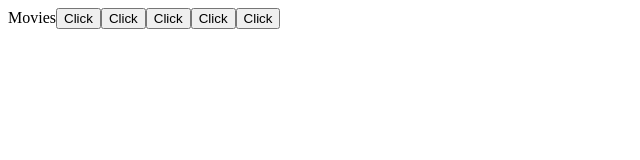
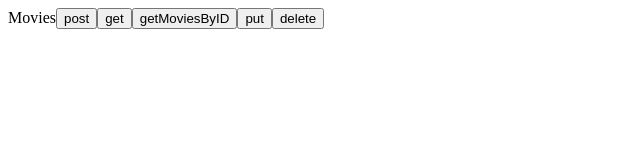
Before and after one commit to phumoonlight/trinity-next, a Next.js app: page / in a window 1280 px wide. Shown: the top 160 px of the page, without its empty margins (0-640 px from the left). Built offline with nearby package versions, Linux system fonts and the light colour scheme.

Commit message:
babel eslint eslint rules button name

```diff
--- a/package.json
+++ b/package.json
@@ -32,6 +32,7 @@
     "react-dom": "^16.8.6"
   },
   "devDependencies": {
+    "babel-eslint": "^10.0.1",
     "eslint": "^5.16.0",
     "eslint-config-airbnb": "^17.1.0",
     "eslint-plugin-import": "^2.17.3",
--- a/pages/index.jsx
+++ b/pages/index.jsx
@@ -2,38 +2,37 @@ import React, { Component } from 'react';
 import Axios from 'axios';
 
 export default class index extends Component {
-
   postMovies = () => {
     Axios.post('http://localhost:8080/movies')
-    .then((persons)=>{
+      .then((persons) => {
         console.log(persons);
       })
   }
 
   getMovies = () => {
     Axios.get('http://localhost:8080/movies')
-    .then((persons)=>{
+      .then((persons) => {
         console.log(persons);
       })
   }
 
   getMoviesByID = () => {
     Axios.get('http://localhost:8080/movies/:id')
-    .then((persons)=>{
+      .then((persons) => {
         console.log(persons);
       })
   }
 
   putMovies = () => {
     Axios.put('http://localhost:8080/movies/:id')
-    .then((persons)=>{
+      .then((persons) => {
         console.log(persons);
       })
   }
 
   deleteMovies = () => {
     Axios.delete('http://localhost:8080/movies/:id')
-    .then((persons)=>{
+      .then((persons) => {
         console.log(persons);
       })
   }
@@ -42,12 +41,11 @@ export default class index extends Component {
     return (
       <div>
         Movies
-        <button type="button" onClick={this.postMovies}>Click</button>
-        <button type="button" onClick={this.getMovies}>Click</button>
-        <button type="button" onClick={this.getMoviesByID}>Click</button>
-        <button type="button" onClick={this.putMovies}>Click</button>
-        <button type="button" onClick={this.deleteMovies}>Click</button>
-
+        <button type="button" onClick={this.postMovies}>post</button>
+        <button type="button" onClick={this.getMovies}>get</button>
+        <button type="button" onClick={this.getMoviesByID}>getMoviesByID</button>
+        <button type="button" onClick={this.putMovies}>put</button>
+        <button type="button" onClick={this.deleteMovies}>delete</button>
       </div>
     );
   }
```
Also changed, not shown: components/Com.jsx (+11 -7 lines), .eslintrc.json, 1 other file (tests, documents, lock files or other folders). Lines whose indentation alone changed are shown as unchanged.
